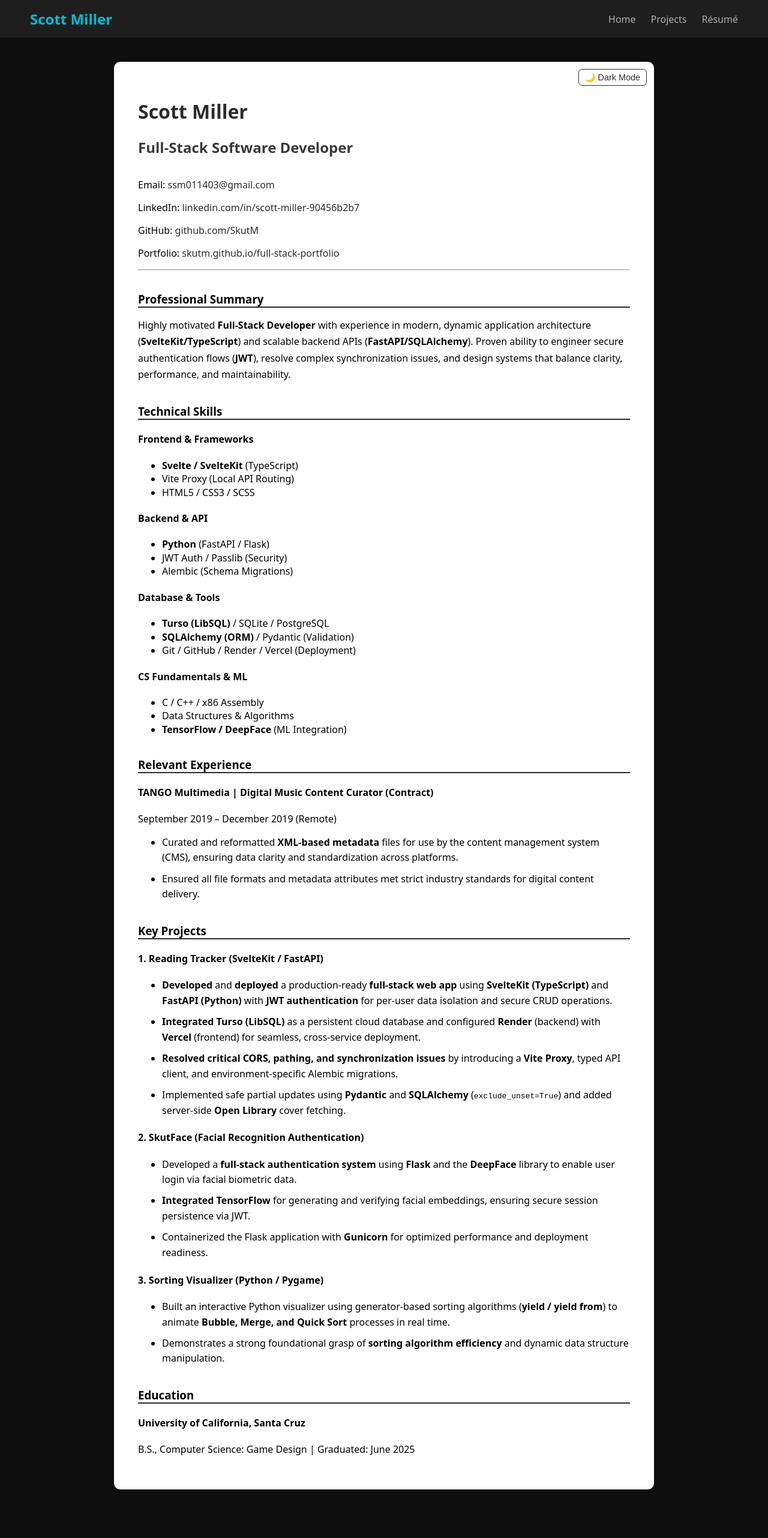
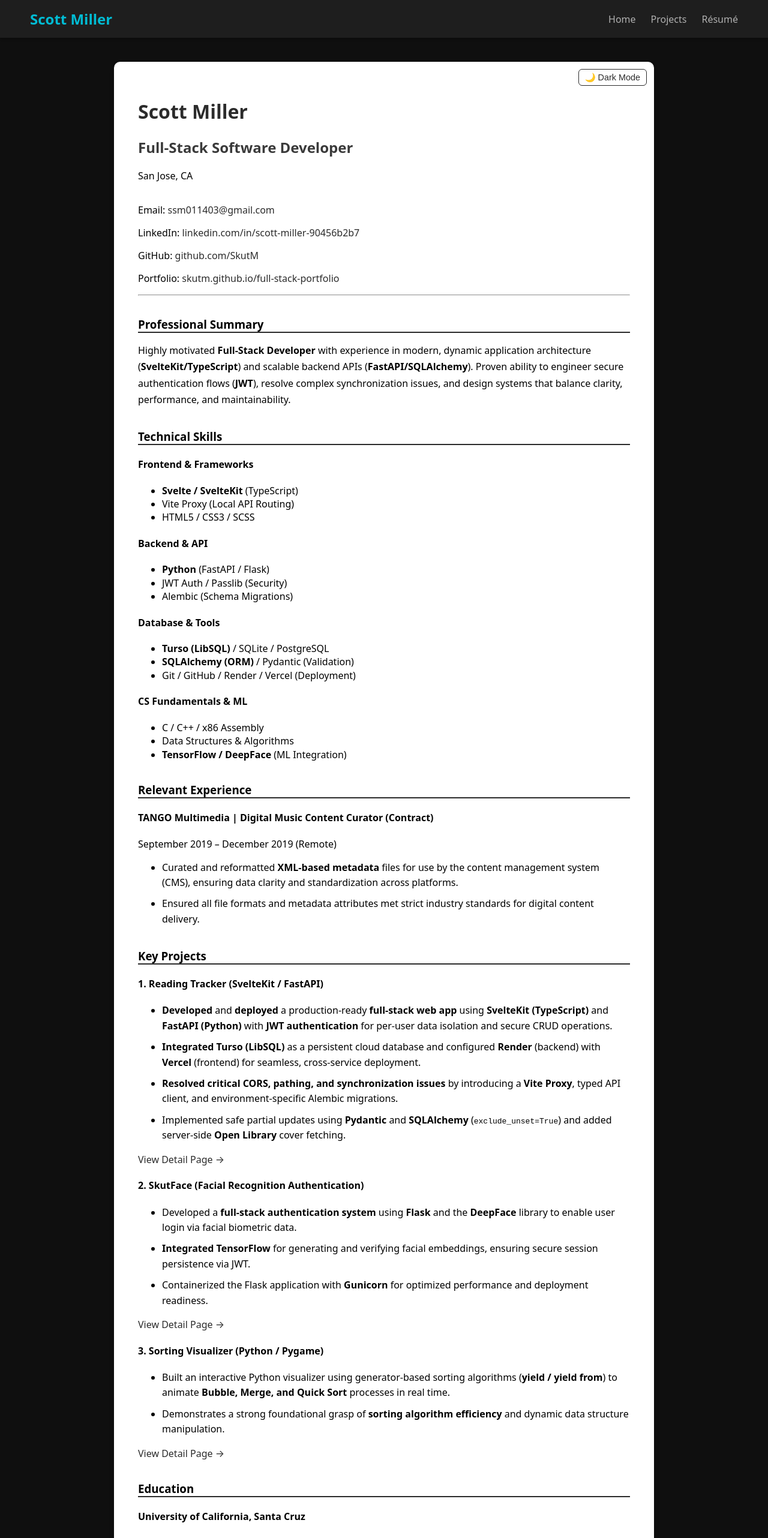
Before and after one commit to SkutM/full-stack-portfolio, a SvelteKit app: page /resume in a window 1280 px wide. Shown: the top 2564 px of the page at 60% size. Before the commit the page ends 2523 px from the top, so only its background shows below. Built offline with nearby package versions, Linux system fonts and the light colour scheme.

Commit message:
Update +page.svelte

```diff
--- a/src/routes/resume/+page.svelte
+++ b/src/routes/resume/+page.svelte
@@ -25,6 +25,7 @@
   <header class="header">
     <h1>Scott Miller</h1>
     <h2>Full-Stack Software Developer</h2>
+    <p class="location">San Jose, CA</p>
     <section class="contact-info">
       <p>
         Email:
@@ -144,7 +145,7 @@
           (<code>exclude_unset=True</code>) and added server-side <strong>Open Library</strong> cover fetching.
         </li>
       </ul>
-      <!-- <a href={`${base}/projects/reading-tracker`}>View Detail Page →</a> -->
+      <a href={`${base}/projects/reading-tracker`}>View Detail Page →</a>
     </div>
 
     <div class="project-item">
@@ -163,7 +164,7 @@
           readiness.
         </li>
       </ul>
-      <!-- <a href={`${base}/projects/skut-face`}>View Detail Page →</a> -->
+      <a href={`${base}/projects/skut-face`}>View Detail Page →</a>
     </div>
 
     <div class="project-item">
@@ -178,14 +179,14 @@
           manipulation.
         </li>
       </ul>
-      <!-- <a href={`${base}/projects/sorting-visualizer`}>View Detail Page →</a> -->
+      <a href={`${base}/projects/sorting-visualizer`}>View Detail Page →</a>
     </div>
   </section>
 
   <section class="education">
     <h3>Education</h3>
     <h4>University of California, Santa Cruz</h4>
-    <p class="dates">B.S., Computer Science: Game Design | Graduated: June 2025</p>
+    <p class="dates">B.S., Computer Science | Graduated: June 2025</p>
   </section>
 </div>
 
```
